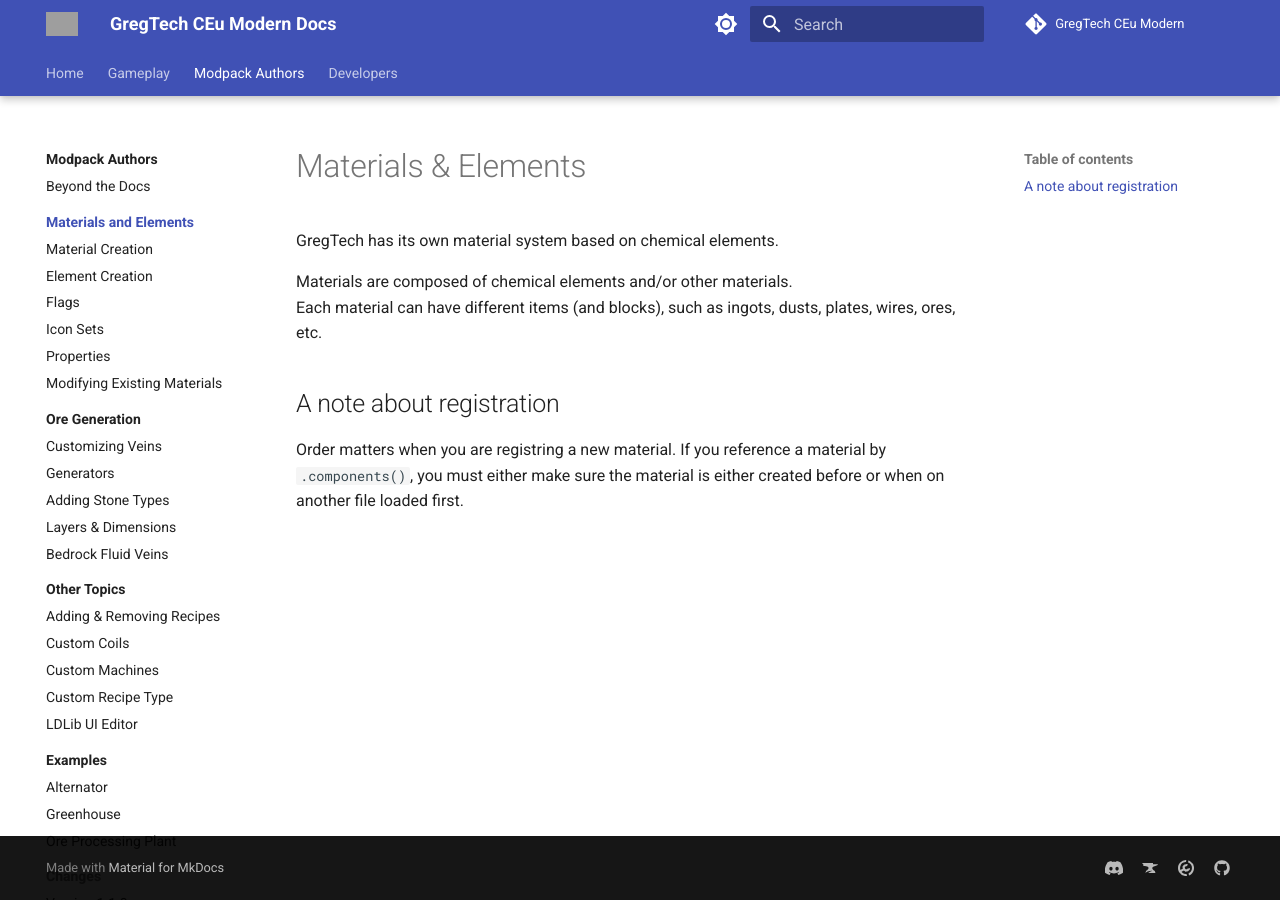
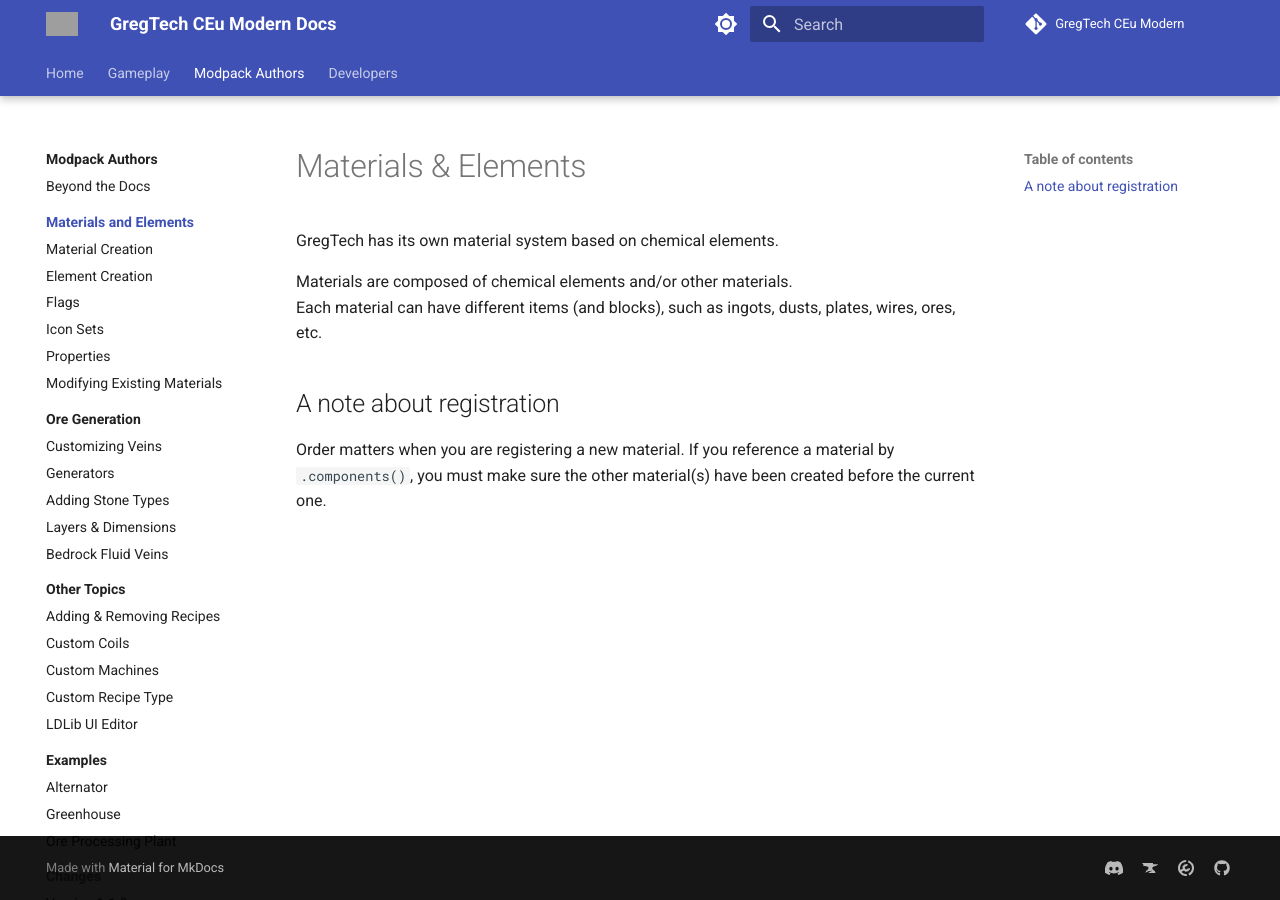
Before and after one commit to GregTechCEu/gtceu-modern-docs, an MkDocs documentation site: the page built from docs/Modpacks/Materials-and-Elements/index.md, in a window 1280 px wide. Built offline with MkDocs 1.6.1 and Material for MkDocs 9.7.7, drawn with Linux system fonts in a browser that asks for light colours; comment, search, counter and statistics services are not loaded; grey boxes are pictures that could not be loaded.

Commit message:
Update docs/Modpacks/Materials-and-Elements/index.md
Co-authored-by: Mikerooni <139889766+mikerooni@users.noreply.github.com>

```diff
--- a/docs/Modpacks/Materials-and-Elements/index.md
+++ b/docs/Modpacks/Materials-and-Elements/index.md
@@ -11,4 +11,4 @@
 Each material can have different items (and blocks), such as ingots, dusts, plates, wires, ores, etc.
 
 ## A note about registration
-Order matters when you are registring a new material. If you reference a material by `.components()`, you must either make sure the material is either created before or when on another file loaded first.
+Order matters when you are registering a new material. If you reference a material by `.components()`, you must make sure the other material(s) have been created before the current one.
```
